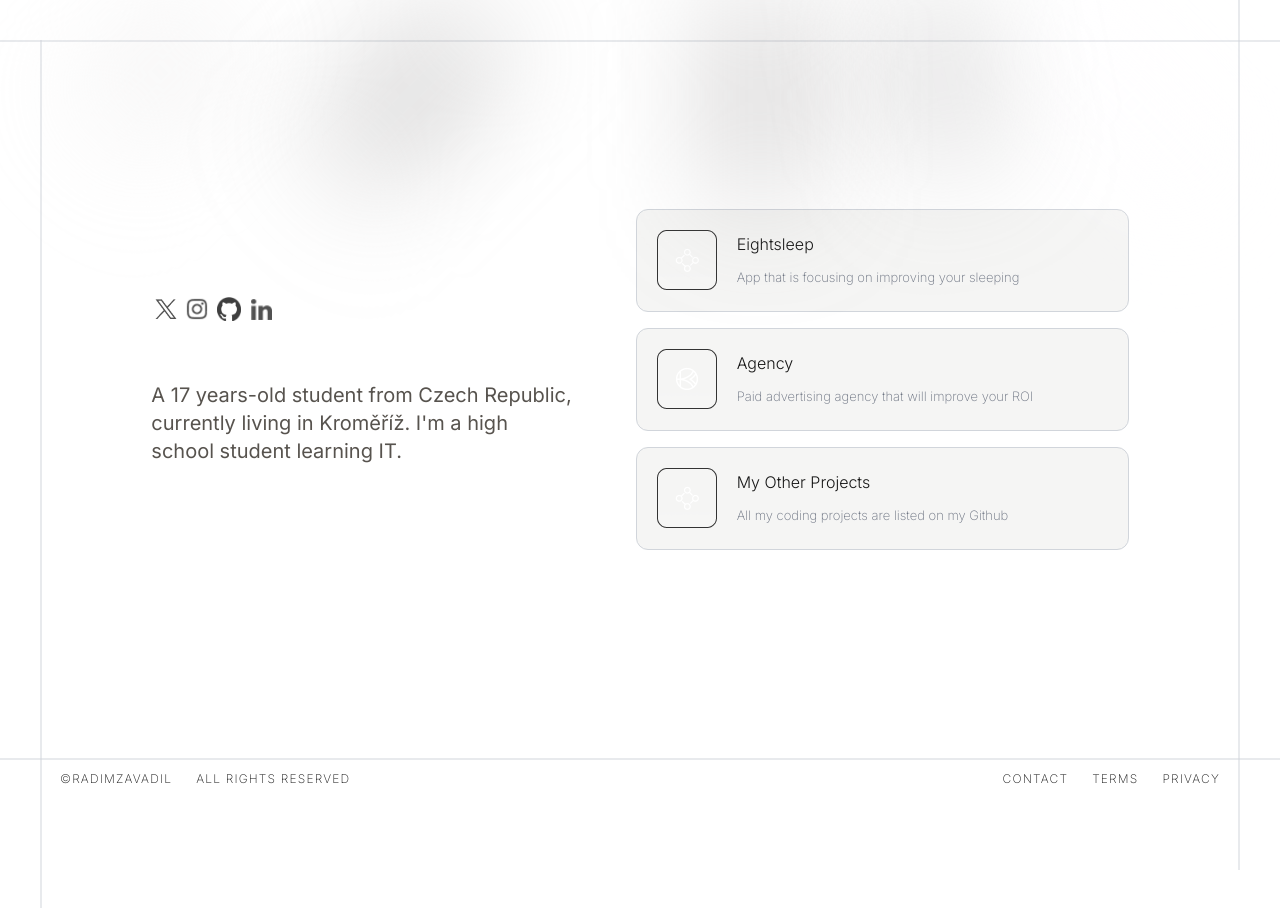
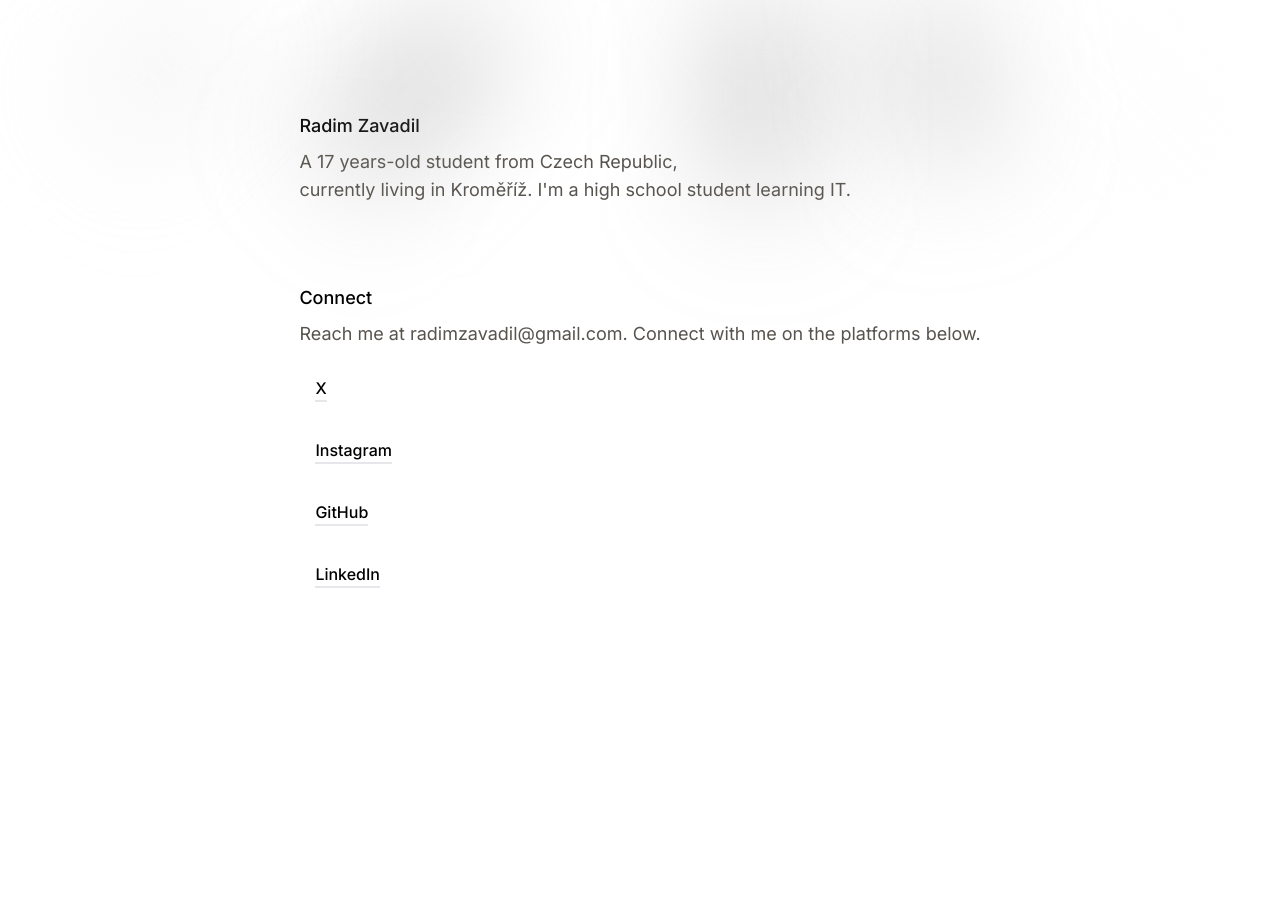
Before and after one commit to Radim-Zavadil/radim-zavadil.io, a Next.js app: page / in a window 1280 px wide. Shown: the top 908 px of the page. After the commit the page ends 800 px from the top, so only its background shows below. Built offline with nearby package versions, Linux system fonts and the light colour scheme.

Commit message:
updating layout

```diff
--- a/app/components/Icons.jsx
+++ b/app/components/Icons.jsx
@@ -9,11 +9,11 @@
 
 export default function Icons() {
   return (
-    <main className='flex items-center text-gray-400 mb-3'>
-        <Link href="https://x.com/radimzavadil16" target='_blank'><Image src={twitterIcon} alt='X logo' quality={100} className='m-1 w-[22px] hover:opacity-50 hover:duration-100 hover:ease-in'/></Link>
-        <Link href="https://instagram.com/radimzavadil_" target='_blank'><Image src={instagramIcon} alt='Instagram logo' quality={100} className='m-1 w-6 hover:opacity-50 hover:duration-100 hover:ease-in'/></Link>
-        <Link href="https://github.com/Radim-Zavadil" target='_blank'><Image src={githubIcon} alt='Github logo' quality={100} className='m-1 w-6 hover:opacity-50 hover:duration-100 hover:ease-in'/></Link>
-        <Link href="https://www.linkedin.com/in/radim-zavadil-400043371/" target='_blank'><Image src={linkedlnIcon} alt='Linkedln logo' quality={100} className='m-1 w-6 hover:opacity-50 hover:duration-100 hover:ease-in'/></Link>
+    <main className='flex flex-col items-start text-gray-400 mb-3'>
+        <Link href="https://x.com/radimzavadil16" target='_blank' className='link'><p className='linkText'>X</p></Link>
+        <Link href="https://instagram.com/radimzavadil_" target='_blank' className='link'><p className='linkText'>Instagram</p></Link>
+        <Link href="https://github.com/Radim-Zavadil" target='_blank' className='link'><p className='linkText'>GitHub</p></Link>
+        <Link href="https://www.linkedin.com/in/radim-zavadil-400043371/" target='_blank' className='link'><p className='linkText'>LinkedIn</p></Link>
     </main>
   )
 }
--- a/app/globals.css
+++ b/app/globals.css
@@ -80,11 +80,11 @@
 }
 
 .title {
-  @apply text-3xl font-medium text-white;
+  @apply text-lg font-medium text-black;
 }
 
 .bio {
-  @apply mt-2 text-xl text-[#57534E] dark:bg-gradient-to-r from-[#FFFFFF] inline-block dark:text-transparent dark:bg-clip-text;
+  @apply mt-2 text-lg text-[#57534E] dark:bg-gradient-to-r from-[#FFFFFF] inline-block dark:text-transparent dark:bg-clip-text;
 }
 
 .blur {
@@ -95,6 +95,13 @@
   @apply w-[120px] h-[30px] border-2 border-[rgba(223,223,223,0.1)] rounded-[5px] text-center mt-3 hover:opacity-60 hover:duration-150 hover:ease-out;
 }
 
+.linkText {
+  @apply text-black font-medium border-b-2 border-gray-200 hover:border-gray-500 ;
+}
+
+.link {
+  @apply px-4 py-2 rounded-md hover:bg-gray-100 mt-5;
+}
 
 /*Switch*/
 /* From Uiverse.io by vinodjangid07 */
--- a/app/layout.jsx
+++ b/app/layout.jsx
@@ -21,13 +21,12 @@
         className={inter.className}
       >
 
-        <div className="h-[870px] border-[1px] border-[rgba(209,213,219,0.5)] dark:border-[rgba(223,223,223,0.1)] absolute left-10 top-10 bottom-0"></div>
+        {/*<div className="h-[870px] border-[1px] border-[rgba(209,213,219,0.5)] dark:border-[rgba(223,223,223,0.1)] absolute left-10 top-10 bottom-0"></div>
         <div className="h-[870px] border-[1px] border-[rgba(209,213,219,0.5)] dark:border-[rgba(223,223,223,0.1)] absolute right-10 top-0 bottom-10"></div>
         <div className="w-full border-[1px] border-[rgba(209,213,219,0.5)] dark:border-[rgba(223,223,223,0.1)] absolute top-10"></div>
-        <div className="w-full border-[1px] border-[rgba(209,213,219,0.5)] dark:border-[rgba(223,223,223,0.1)] absolute bottom-10"></div>
+        <div className="w-full border-[1px] border-[rgba(209,213,219,0.5)] dark:border-[rgba(223,223,223,0.1)] absolute bottom-10"></div>*/}
 
         {children}
-        <FooterWrapper />
       </body>
     </html>
   );
--- a/app/page.jsx
+++ b/app/page.jsx
@@ -9,7 +9,7 @@
 
 export default function Home() {
   return (
-    <main className="flex-grow flex justify-center items-center">
+    <main className="flex-grow flex flex-col justify-center items-center">
 
 
 
@@ -26,18 +26,23 @@
 
         <Blur />
 
-        <motion.div className="flex" initial={{opacity:0, y:100}} animate={{opacity:1, y:0}} transition={{duration:1, ease:"easeOut", delay:0.2}}>
+        <motion.div className="flex flex-col" initial={{opacity:0, y:100}} animate={{opacity:1, y:0}} transition={{duration:1, ease:"easeOut", delay:0.2}}>
           <div className="flex-grow flex items-center">
-            <div>
-              <Icons />
+            <div className="mb-20">
 
-              <p className="title">Hi, I'm Radim</p>
-              <p className="bio">A 17 years-old student from Czech Republic,<br /> currently living in Kroměříž. I'm a high <br /> school student learning IT.</p>
+              <p className="title">Radim Zavadil</p>
+              <p className="bio">A 17 years-old student from Czech Republic,<br /> currently living in Kroměříž. I'm a high school student learning IT.</p>
             </div>
 
           </div>
 
-          <Cards />
+          <div className="mb-20">
+            <p className="title">Connect</p>
+            <p className="bio">Reach me at radimzavadil@gmail.com. Connect with me on the platforms below.</p>
+            <Icons/>
+          </div>
+
+
         </motion.div>
 
 
--- a/src/contact.html
+++ /dev/null
@@ -1,67 +0,0 @@
-<!DOCTYPE html>
-<html lang="en">
-<head>
-    <meta charset="UTF-8">
-    <meta name="viewport" content="width=device-width, initial-scale=1.0">
-    <title>Contact</title>
-    <link rel="stylesheet" href="output.css">
-</head>
-<body>
-
-  <div class=" bg-black p-5">
-    <a href="index.html" class=" py-1 px-6 border-2 border-white border-opacity-15 rounded-full bg-black text-white">Back</a>
-  </div>
-
-  <div class="z-10 w-96 h-96 absolute ml-[1150px] mt-[300px] rounded-full bg-[#7D00D3] bg-opacity-5 blur-3xl"></div>
-
-  <div class="isolate bg-black px-6 py-20">
-
-    <div class="mx-auto max-w-2xl text-center">
-      <h2 class="m-5 text-balance text-4xl font-semibold tracking-tight text-white sm:text-5xl">Contact me</h2>
-      <p class="p-5 text-lg/8 font-medium bg-gradient-to-r from-[#a1a1a1] via-white to-rgba(161, 161, 161,0) inline-block text-transparent bg-clip-text">Get in touch for innovative solutions tailored to your success.</p>
-    </div>
-
-    <form action="#" method="POST" class="mx-auto mt-16 max-w-xl sm:mt-20">
-      <div class="grid grid-cols-1 gap-x-8 gap-y-6 sm:grid-cols-2">
-
-        <div>
-          <label for="first-name" class="block text-sm/6 font-semibold text-white">First name</label>
-          <div class="mt-2.5">
-            <input type="text" name="first-name" id="first-name" autocomplete="given-name" placeholder="John" class="block w-full rounded-md bg-transparent px-3.5 py-2 text-base text-white outline outline-1 -outline-offset-1 outline-gray-900 placeholder:text-gray-600 focus:outline focus:outline-2 focus:-outline-offset-2 focus:outline-gray-500 duration-500">
-          </div>
-        </div>
-
-        <div>
-          <label for="last-name" class="block text-sm/6 font-semibold text-white">Last name</label>
-          <div class="mt-2.5">
-            <input type="text" name="last-name" id="last-name" autocomplete="family-name" placeholder="Doe" class="block w-full rounded-md bg-transparent px-3.5 py-2 text-base text-gray-300 outline outline-1 -outline-offset-1 outline-gray-900 placeholder:text-gray-600 focus:outline focus:outline-2 focus:-outline-offset-2 focus:outline-gray-500 duration-500">
-          </div>
-        </div>
-
-        <div class="sm:col-span-2">
-          <label for="email" class="block text-sm/6 font-semibold text-white">Email</label>
-          <div class="mt-2.5">
-            <input type="email" name="email" id="email" autocomplete="email" placeholder="john@example.com" class="block w-full rounded-md bg-transparent px-3.5 py-2 text-base text-gray-300 outline outline-1 -outline-offset-1 outline-gray-900 placeholder:text-gray-600 focus:outline focus:outline-2 focus:-outline-offset-2 focus:outline-gray-500 duration-500">
-          </div>
-        </div>
-
-        <div class="sm:col-span-2">
-          <label for="message" class="block text-sm/6 font-semibold text-white">Message</label>
-          <div class="mt-2.5">
-            <textarea name="message" id="message" rows="5" placeholder="Write your message here..." class="block w-full rounded-md bg-transparent px-3.5 py-2 text-base text-gray-300 outline outline-1 -outline-offset-1 outline-gray-900 placeholder:text-gray-600 focus:outline focus:outline-2 focus:-outline-offset-2 focus:outline-gray-500 duration-500"></textarea>
-          </div>
-        </div>
-
-
-      </div>
-
-      <div class="mt-10">
-        <button type="submit" class="block w-full rounded-md bg-transparent bg-opacity-15 border-[1px] border-gray-700 border-opacity-40 shadow-[inset_0px_-19px_85px_-87px_rgba(255,255,255,0.5)] px-3.5 py-2.5 text-center text-sm font-semibold text-white hover:opacity-80 focus-visible:outline focus-visible:outline-2 focus-visible:outline-offset-2 duration-500"><a href="mailto:rada07zavadil@gmail.com"></a>Let's talk</button>
-      </div>
-
-    </form>
-
-  </div>
-
-</body>
-</html>
--- a/src/index.html
+++ /dev/null
@@ -1,91 +0,0 @@
-<!DOCTYPE html>
-<html lang="en">
-
-<head>
-    <meta charset="UTF-8">
-    <meta name="viewport" content="width=device-width, initial-scale=1.0">
-    <title>Radim's Website</title>
-    <script src="https://cdn.tailwindcss.com"></script>
-    <link rel="stylesheet" href="./output.css">
-    <style>
-        @import url('https://fonts.googleapis.com/css2?family=Inter:ital,opsz,wght@0,14..32,100..900;1,14..32,100..900&display=swap');
-    </style>
-</head>
-
-<body class="bg-black text-white font-[Inter]">
-    <article class="flex justify-center mt-[214px]">
-
-        <div class="z-10 w-60 h-96 absolute ml-[1150px] rounded-full bg-[#7D00D3] bg-opacity-5 blur-3xl"></div>
-
-        <div class="flex flex-col md:flex-row items-center justify-between w-full max-w-6xl">
-            <!-- Left Side: Personal Info -->
-            <div class="text-left space-y-6">
-                <!-- Icons -->
-                <div class="flex space-x-2 items-center text-gray-400">
-
-                    <a href="https://x.com/"><img src="../public/img/x-logo.png" alt="X" class="hover:opacity-50 hover:duration-500 hover:ease-out"></a>
-                    <a href="https://www.instagram.com/"><img src="../public/img/instagram-logo.png" alt="Instagram" class="hover:opacity-50 hover:duration-500 hover:ease-out"></a>
-                    <a href="https://github.com/Radim-Zavadil"><img src="../public/img/github_icon.png" alt="Git hub" class="hover:opacity-50 hover:duration-500 hover:ease-out"></a>
-                    <a href="https://www.linkedin.com/"><img src="../public/img/linkdln-logo.png" alt="LinkedIn" class="hover:opacity-50 hover:duration-500 hover:ease-out"></a>
-
-                </div>
-
-                <!-- Bio -->
-                <div>
-                    <div class="flex">
-
-                        <h1 class="text-4xl font-semibold">Hi, I’m Radim!</h1>
-                    </div>
-                    <p class="mt-2 font-semibold text-xl bg-gradient-to-r from-[#a1a1a1] via-white to-rgba(161, 161, 161,0) inline-block text-transparent bg-clip-text">A 18-year-old entrepreneur from Czech Republic,<br> currently living in Hong Kong. I'm the founder of <br> Raz-media.</p>
-                </div>
-            </div>
-
-            <!-- Right Side: Links -->
-            <div class="mt-8 md:mt-0 md:ml-16 space-y-4">
-
-                <a href="#" class="flex bg-transparent px-3 py-3 rounded-xl border-2 border-gray-700 border-opacity-30 shadow-[inset_0px_-69px_110px_-107px_rgba(255,255,255,0.3)] hover:scale-105 hover:duration-500 hover:ease-out">
-                    <img src="../public/img/Container.png" alt="" class="mr-4">
-                    <div class="">
-                        <p class="hover:opacity-70 duration-150">Agency</p>
-                        <p class="text-[#a1a1a1] text-sm">Future ...</p>
-                    </div>
-                </a>
-
-                <a href="https://github.com/Radim-Zavadil?tab=repositories" class="flex bg-transparent px-3 py-4 rounded-xl border-2 border-gray-700 border-opacity-30 shadow-[inset_0px_-69px_110px_-107px_rgba(255,255,255,0.3)] hover:scale-105 hover:duration-500 hover:ease-out">
-                    <img src="../public/img/Container.png" alt="" class="mr-4">
-                    <div class="">
-                        <p class="hover:opacity-70 duration-150">Projects</p>
-                        <p class="text-[#a1a1a1] text-sm">My all projects are on Github.</p>
-                    </div>
-                </a>
-
-                <a href="contact.html" target="_blank" class="flex bg-transparent px-3 py-4 rounded-xl border-2 border-gray-700 border-opacity-30 shadow-[inset_0px_-69px_110px_-107px_rgba(255,255,255,0.3)] hover:scale-105 hover:duration-500 hover:ease-out">
-                    <img src="../public/img/Container.png" alt="" class="mr-4">
-                    <div class="">
-                        <p class="hover:opacity-70 duration-150">Contact me</p>
-                        <p class="text-[#a1a1a1] text-sm">If you have an inquiries, feel free to contact me.</p>
-                    </div>
-                </a>
-
-            </div>
-
-        </div>
-
-    </article>
-
-    <footer class=" text-gray-700 flex justify-between mt-[269px] mr-10 ml-10">
-        <ul class="flex">
-            <li>&copy;RADIMZAVADIL</li>
-            <li>ALL RIGHTS RESERVED</li>
-        </ul>
-        <ul class="flex">
-            <a href="./contact.html" target="_blank">CONTACT</a>
-            <li>TERMS</li>
-            <li>PRIVACY</li>
-        </ul>
-    </footer>
-
-
-</body>
-
-</html>
```
